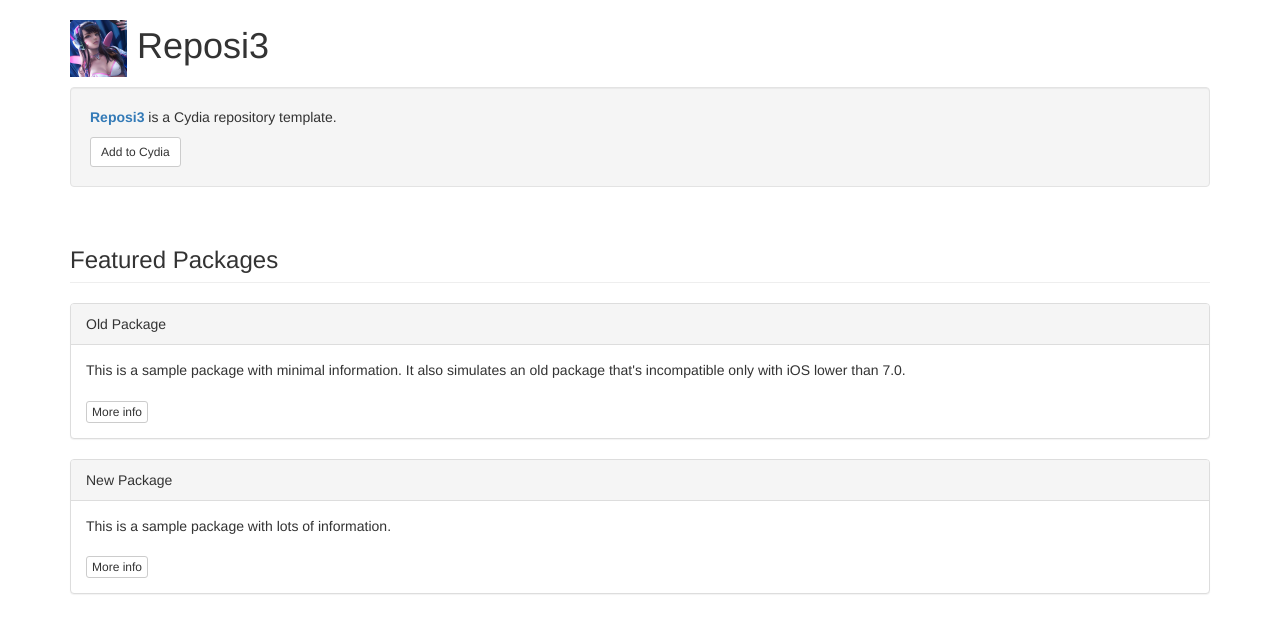
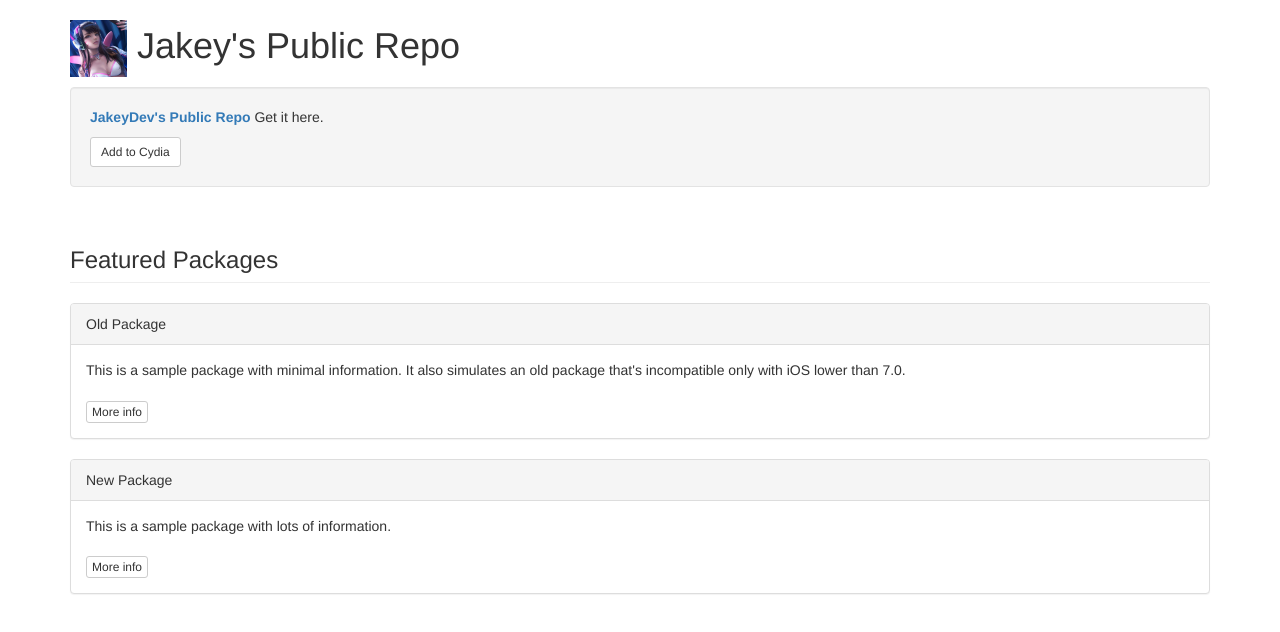
Before and after one commit to jakeydev-repo/PublicRepo, a plain HTML site: page index.html in a window 1280 px wide. Drawn offline with nearby package versions, Linux system fonts and the light colour scheme.

Commit message:
Update index.html

```diff
--- a/index.html
+++ b/index.html
@@ -1,7 +1,7 @@
 <!DOCTYPE html>
 <html lang="en">
 <head>
-  <title>Reposi3</title>
+  <title>Jakey's Repo</title>
   <meta charset="utf-8">
   <meta name="viewport" content="width=device-width, initial-scale=1">
   <link rel="stylesheet" href="https://maxcdn.bootstrapcdn.com/bootstrap/3.3.5/css/bootstrap.min.css">
@@ -10,13 +10,13 @@
 <body>
 
 <div class="container">
-	<h1><img src="CydiaIcon.png"> Reposi3</h1>
+	<h1><img src="CydiaIcon.png"> Jakey's Public Repo</h1>
 </div>
 
 <div class="container">
 	<div class="well">
-		<p><span class="text-primary"><b>Reposi3</span></b> is a Cydia repository template.</p>
-		<a class="btn btn-sm btn-default" href="cydia://url/https://cydia.saurik.com/api/share#?source=https://supermamon.github.io/Reposi3/">Add to Cydia</a>
+		<p><span class="text-primary"><b>JakeyDev's Public Repo</span></b> Get it here.</p>
+		<a class="btn btn-sm btn-default" href="cydia://url/https://cydia.saurik.com/api/share#?source=jakeydev-repo.github.io/PublicRepo">Add to Cydia</a>
 	</div>
 </div>
 
```
